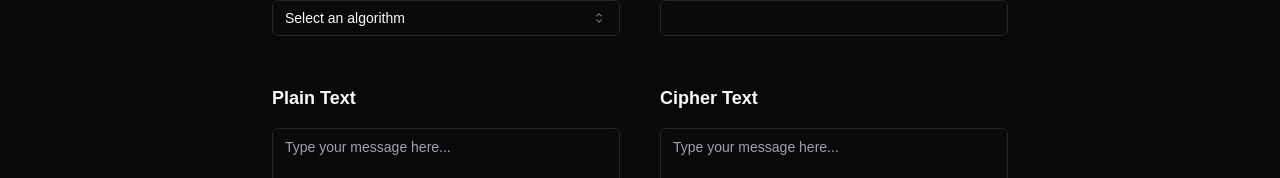
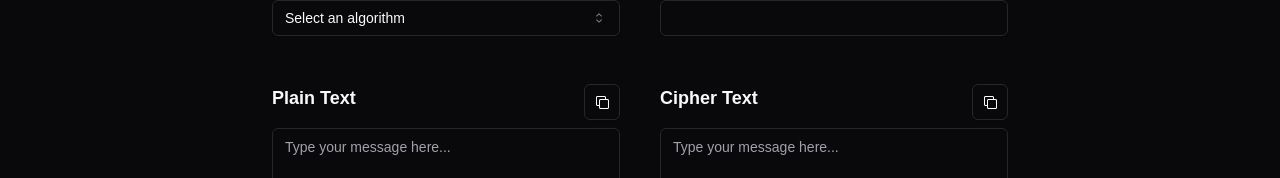
Before and after one commit to inclinedadarsh/ciphered, a React (Vite) app: page / in a window 1280 px wide. Shown: the part 120-298 px from the top of the page. Built offline with nearby package versions, Linux system fonts and the light colour scheme; a web font is replaced by a local one.

Commit message:
feat: add copy button

```diff
--- a/src/components/Main.tsx
+++ b/src/components/Main.tsx
@@ -11,6 +11,8 @@ import { useToast } from "./ui/use-toast";
 import { CaesarCipher, SimpleSubstitution } from "@/lib/algorithms";
 
 import { AlgorithmType } from "@/types";
+
+import { CopyIcon } from "@radix-ui/react-icons";
 
 const Main = () => {
   const { toast } = useToast();
@@ -105,14 +107,36 @@ const Main = () => {
         </div>
         <div className="grid sm:grid-cols-2 gap-10 mt-12">
           <div className="">
-            <h2 className="text-lg font-semibold mb-4">Plain Text</h2>
+            <div className="flex justify-between">
+              <h2 className="text-lg font-semibold mb-4">Plain Text</h2>
+              <Button
+                variant="outline"
+                size="icon"
+                onClick={() => {
+                  navigator.clipboard.writeText(plainText);
+                }}
+              >
+                <CopyIcon />
+              </Button>
+            </div>
             <Text value={plainText} setValue={setPlainText} />
             <Button variant="accent" className="mt-5" onClick={handleEncrypt}>
               Encrypt
             </Button>
           </div>
           <div className="">
-            <h2 className="text-lg font-semibold mb-4">Cipher Text</h2>
+            <div className="flex justify-between">
+              <h2 className="text-lg font-semibold mb-4">Cipher Text</h2>
+              <Button
+                variant="outline"
+                size="icon"
+                onClick={() => {
+                  navigator.clipboard.writeText(cipherText);
+                }}
+              >
+                <CopyIcon />
+              </Button>
+            </div>
             <Text value={cipherText} setValue={setCipherText} />
             <Button variant="accent" className="mt-5" onClick={handleDecrypt}>
               Decrypt
```
